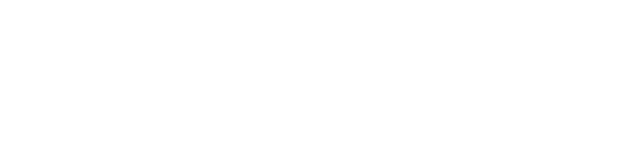
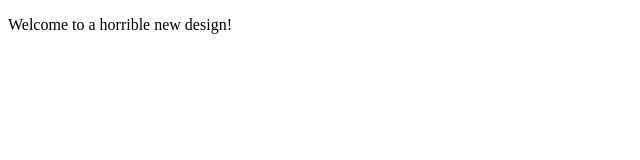
Before and after one commit to tokensAndPrototypes/git-collaboration, a plain HTML site: page index.html in a window 1280 px wide. Shown: the whole page, without its empty margins (0-640 px from the left). Drawn offline with Linux system fonts and the light colour scheme.

Commit message:
Added 'welcome' paragraph.

```diff
--- a/index.html
+++ b/index.html
@@ -6,6 +6,6 @@
     <title>Document</title>
 </head>
 <body>
-
+    <p>Welcome to a horrible new design!</p>
 </body>
 </html>
```
